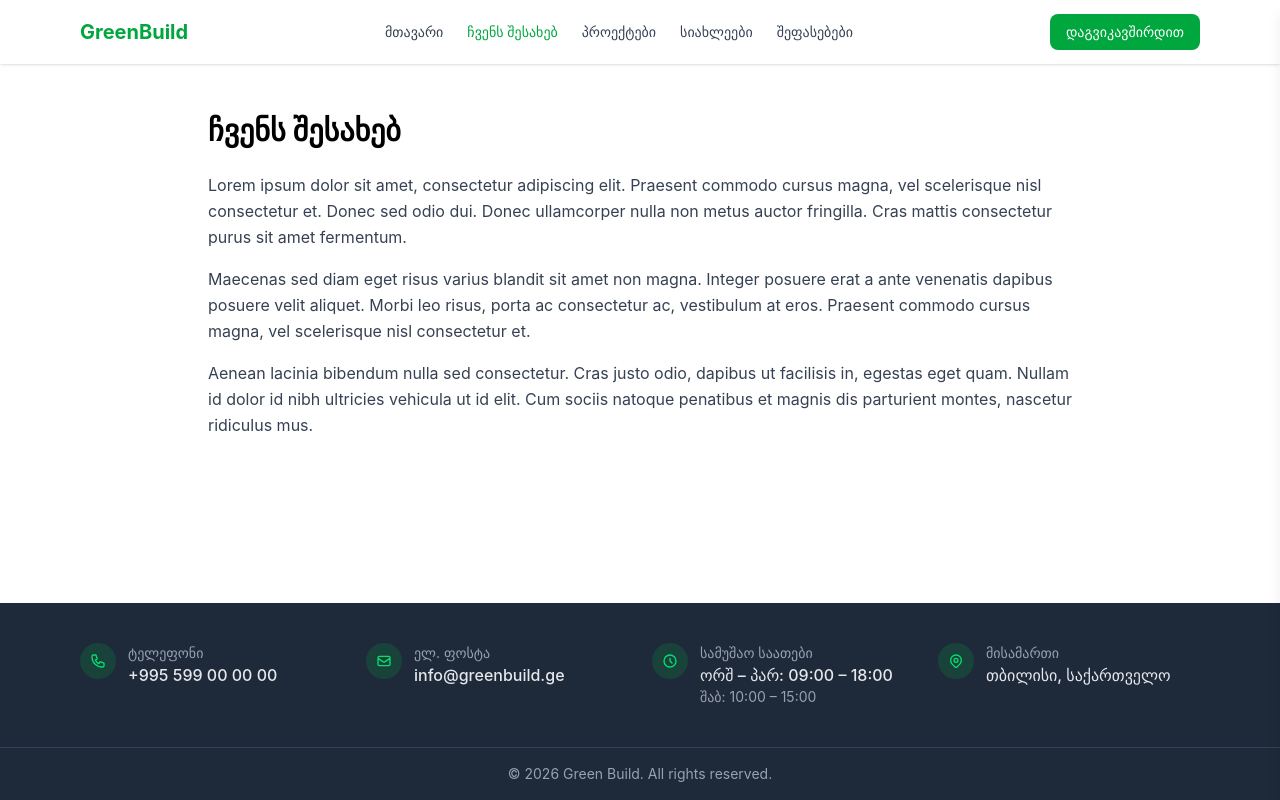
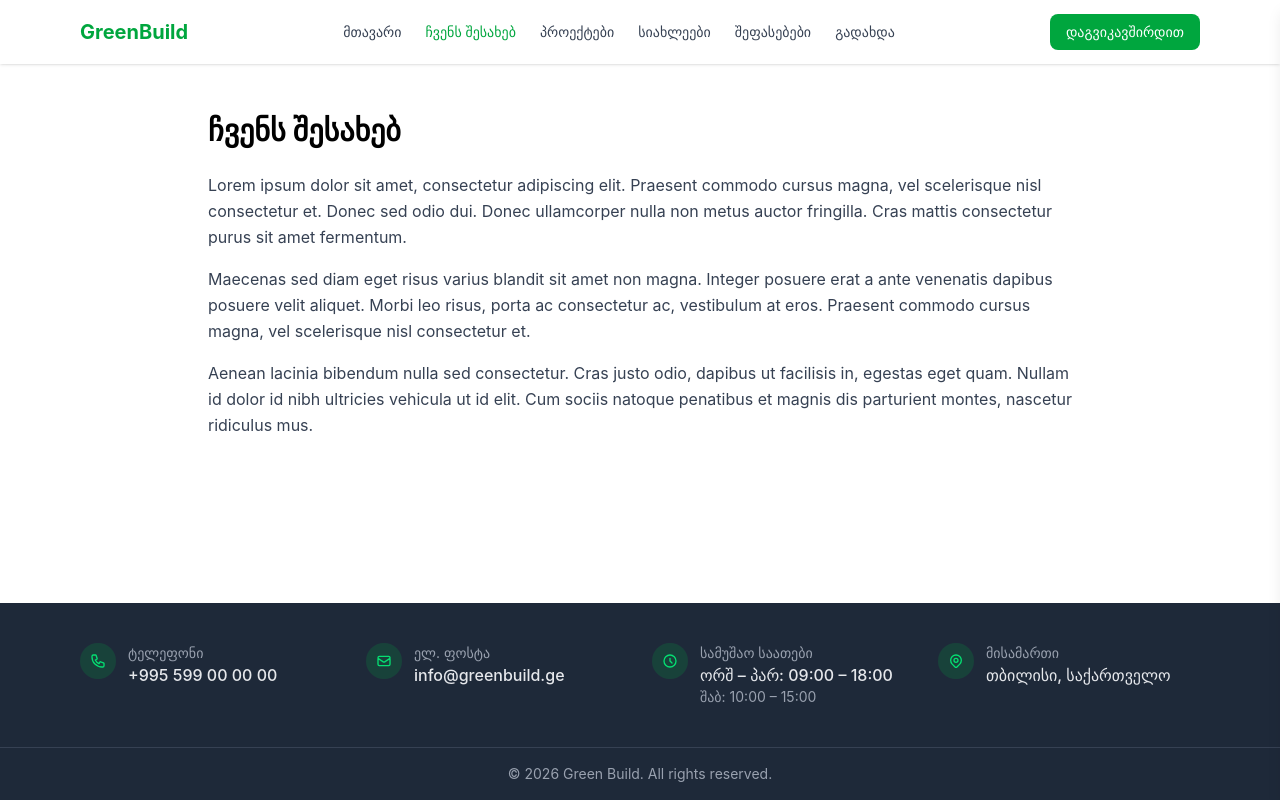
Before and after one commit to LevanKhorava/Green-build, a React (Vite) app: page /Green-build/about in a window 1280 px wide. Built offline with nearby package versions, Linux system fonts and the light colour scheme.

Commit message:
add changes

```diff
--- a/src/components/Header.tsx
+++ b/src/components/Header.tsx
@@ -8,6 +8,7 @@ const navLinks = [
   { to: "/projects", label: "პროექტები" },
   { to: "/news", label: "სიახლეები" },
   { to: "/reviews", label: "შეფასებები" },
+  { to: "/pay", label: "გადახდა" },
 ];
 
 const Header = () => {
--- a/src/components/MobileSidebar.tsx
+++ b/src/components/MobileSidebar.tsx
@@ -11,6 +11,7 @@ const navLinks = [
   { to: "/projects", label: "პროექტები" },
   { to: "/news", label: "სიახლეები" },
   { to: "/reviews", label: "შეფასებები" },
+  { to: "/pay", label: "გადახდა" },
 ];
 
 const MobileSidebar = ({ isOpen, onClose }: MobileSidebarProps) => {
```
